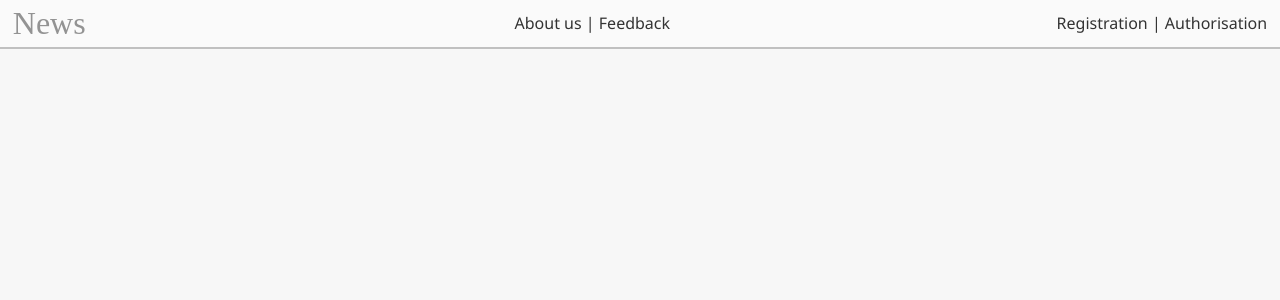
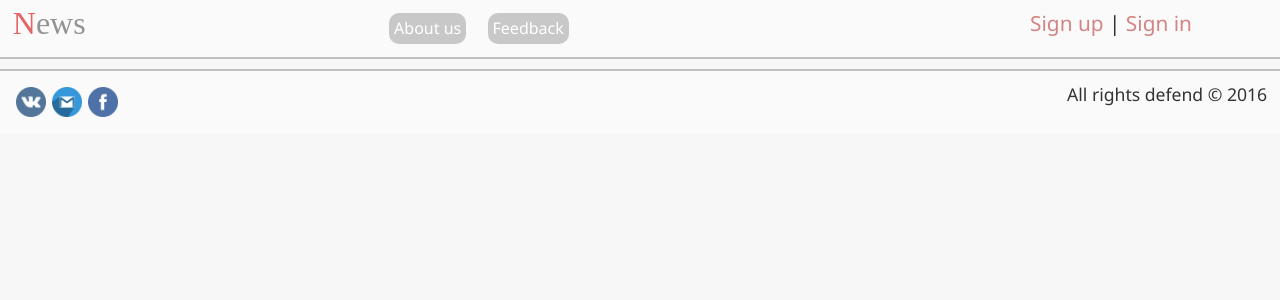
Before and after one commit to klugmankd/News_Portal, a PHP site: page / in a window 1280 px wide. Shown: the top 300 px of the page. Run offline with PHP 8.4, Linux system fonts and the light colour scheme.

Commit message:
add footer

```diff
--- a/css/style.css
+++ b/css/style.css
@@ -44,28 +44,90 @@
 /* Styles for header */
 
 header {
+    border-bottom: 2px solid silver;
+}
+
+header, footer {
     width: 98%;
     float: left;
     padding: 1%;
     background-color: #fafafa;
-    border-bottom: 2px solid silver;
 }
 
 header #logo {
-    width: 40%;
+    width: 30%;
     float: left;
+}
+
+header #logo a {
     color: #939393;
     font-size: 2em;
     font-family: Times New Roman, sans-serif;
 }
 
+header #logo a:hover {
+    color: #e36565
+}
+
+header #logo span {
+    color: #e36565;
+}
+
 header #menuHead {
-    width: 30%;
+    width: 34%;
     float: left;
+}
+
+.headerButton {
+    -webkit-trasition: all.6s ease;
+    -moz-transition: all.6s ease;
+    -o-transition: all.6s ease;
+    -ms-transition: all.6s ease;
+    transition: all.6s ease;
+}
+
+header #menuHead div {
+    float: left;
+    margin-right: 24%;
+    padding: 5px;
+    background-color: #c8c8c8;
+    border-radius: 10px;
+    color: white;
+}
+
+header #menuHead div:hover {
+    background-color: #e7e7e7;
 }
 
 header #regAuth {
     width: 30%;
     float: left;
     text-align: right;
+    font-size: 1.3em;
 }
+
+/* Styles for footer */
+
+footer {
+    border-top: 2px solid silver;
+    margin-top: 10px;
+}
+
+footer #social {
+    float: left;
+    width: 50%;
+}
+
+footer #social img {
+    width: 30px;
+    height: 30px;
+    float: left;
+    padding: 3px;
+}
+
+footer #rights {
+    float: right;
+    width: 50%;
+    text-align: right;
+    font-size: 1.1em;
+}
--- a/index.php
+++ b/index.php
@@ -8,14 +8,34 @@
 <body>
     <header>
         <div id="logo">
-            <span>N</span>ews
+            <a class="headerButton" href="/" title="go to main page"><span>N</span>ews</a>
         </div>
         <div id="menuHead">
-            About us | Feedback
+            <a href="about.php">
+                <div class="headerButton" style="margin-right: 5%">About us</div>
+            </a>
+            <a href="feedback.php">
+                <div class="headerButton">Feedback</div>
+            </a>
         </div>
         <div id="regAuth">
-            Registration | Authorisation
+            <a href="reg.php">Sign up</a> | <a href="auth.php">Sign in</a>
         </div>
     </header>
+
+    <footer>
+        <div id="social">
+           <a href="http://vk.com/" target="_blank">
+               <img src="img/icons/vk.png" alt="Вк" title="Вк">
+           </a>
+            <a href="http://gmail.com/" target="_blank">
+               <img src="img/icons/gmail.png" alt="gmail" title="gmail">
+           </a>
+            <a href="http://facebook.com/" target="_blank">
+               <img src="img/icons/facebook.png" alt="facebook" title="facebook">
+           </a>
+        </div>
+        <div id="rights">All rights defend &copy; <?=date('Y'); ?></div>
+    </footer>
 </body>
 </html>
```
Also changed, not shown: README.md, img/icons/facebook.png (added), img/icons/gmail.png (added), img/icons/vk.png (added).
